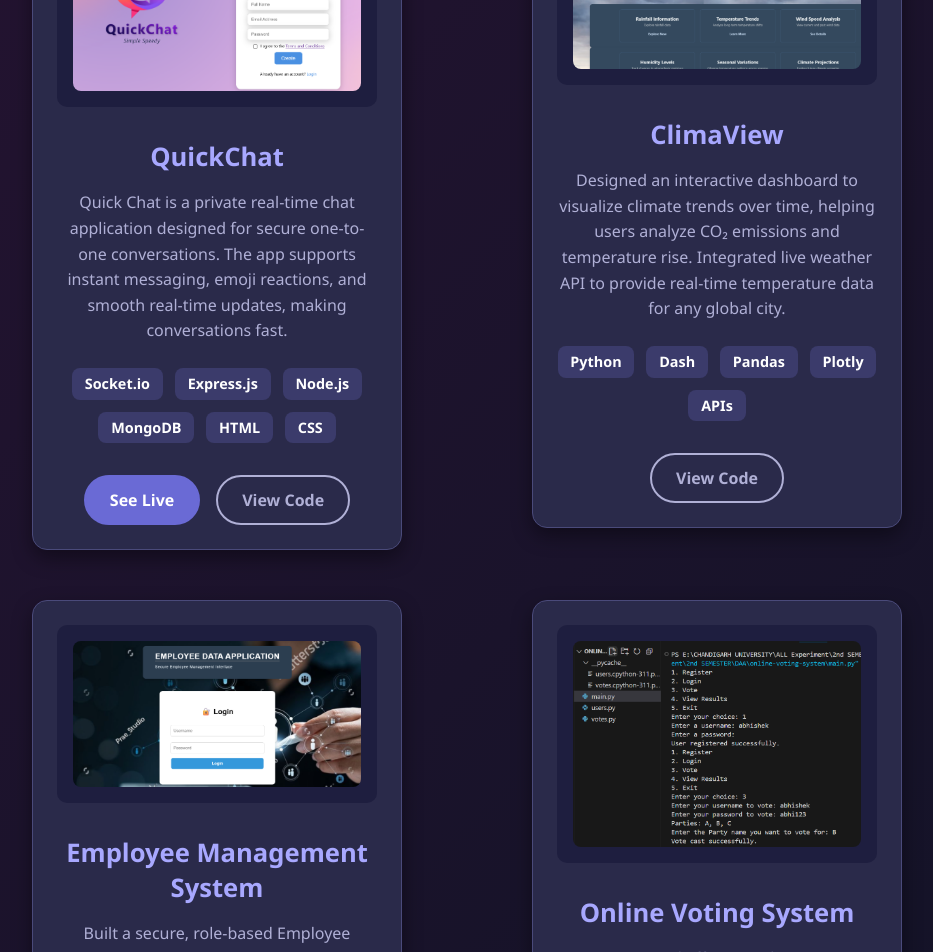
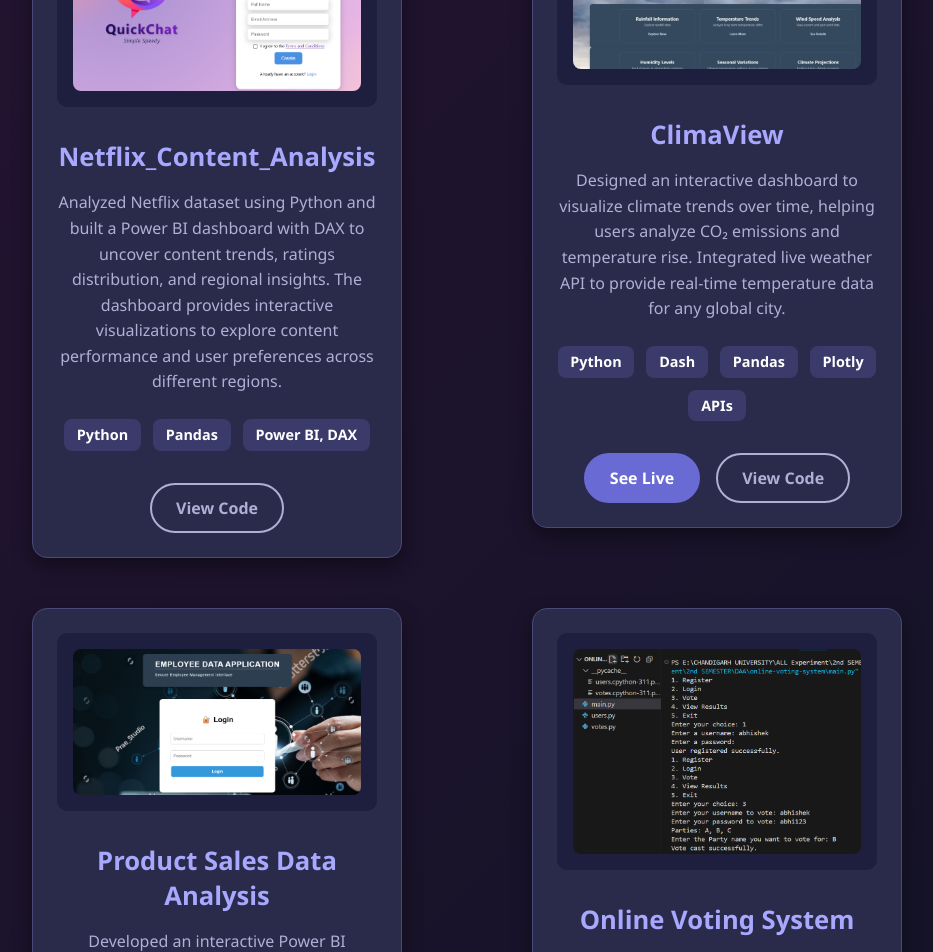
Before and after one commit to Abhishekcoder711/My_Portfolio, a React (Create React App) app: page / in a window 1280 px wide. Shown: the part 4640-5592 px from the top of the page, without its empty margins (158-1091 px from the left). Built offline with nearby package versions, Linux system fonts and the light colour scheme.

Commit message:
Update Project

```diff
--- a/src/components/Projects.js
+++ b/src/components/Projects.js
@@ -7,13 +7,13 @@
 
 const projectsData = [
   {
-    title: "QuickChat",
-    description: `Quick Chat is a private real-time chat application designed for secure one-to-one conversations.
-    The app supports instant messaging, emoji reactions, and smooth real-time updates, making conversations fast.`,
+    title: "Netflix_Content_Analysis",
+    description: `Analyzed Netflix dataset using Python and built a Power BI dashboard with DAX to uncover content trends, ratings distribution, and regional insights.
+    The dashboard provides interactive visualizations to explore content performance and user preferences across different regions.`,
     image: quickChatImage,
-    techStack: ["Socket.io", "Express.js", "Node.js", "MongoDB", "HTML", "CSS"],
-    liveUrl: "https://quickchat-t1wq.onrender.com",
-    codeUrl: "https://github.com/Abhishekcoder711/QuickChat",
+    techStack: ["Python", "Pandas", "Power BI, DAX"],
+    liveUrl: null, // Set to null string to remove the button
+    codeUrl: "https://github.com/Abhishekcoder711/Netflix_Content_Analysis",
   },
   {
     title: "ClimaView",
@@ -21,17 +21,18 @@
     emissions and temperature rise. Integrated live weather API to provide real-time temperature data for any global city.`,
     image: ClimaViewImage, // Replace with your image URL
     techStack: ["Python", "Dash", "Pandas", "Plotly", "APIs"],
-    liveUrl: null, // Set to null string to remove the button
+    liveUrl: "https://clima-view-sigma.vercel.app",
     codeUrl: "https://github.com/Abhishekcoder711/ClimaView",
   },
   {
-    title: "Employee Management System",
-    description: `Built a secure, role-based Employee Management platform supporting CRUD operations with MySQL
-    database integration. Designed a responsive dashboard interface for admin operations with real-time updates.`,
+    title: "Product Sales Data Analysis",
+    description: `Developed an interactive Power BI dashboard to analyze sales performance, profit trends, and regional distribution.
+    Created KPI metrics such as Total Sales, Profit, COGS, and Profit Margin to generate business insights, and built visualizations including line charts, bar charts, treemaps, and maps.
+    Performed data cleaning and transformation using Power Query and implemented DAX measures to ensure accurate and meaningful analysis.`,
     image: EmolyeeSystemImage, // Replace with your image URL
-    techStack: ["Node.js", "Express", "MySQL"],
+    techStack: ["Power BI", "DAX", "Power Query"],
     liveUrl: null, // Set to null string to remove the button
-    codeUrl: "https://github.com/Abhishekcoder711/Employee-Management-System",
+    codeUrl: "https://github.com/Abhishekcoder711/Product-Sales-Data-Analysis-Dashboard",
   },
   {
     title: "Online Voting System",
```
